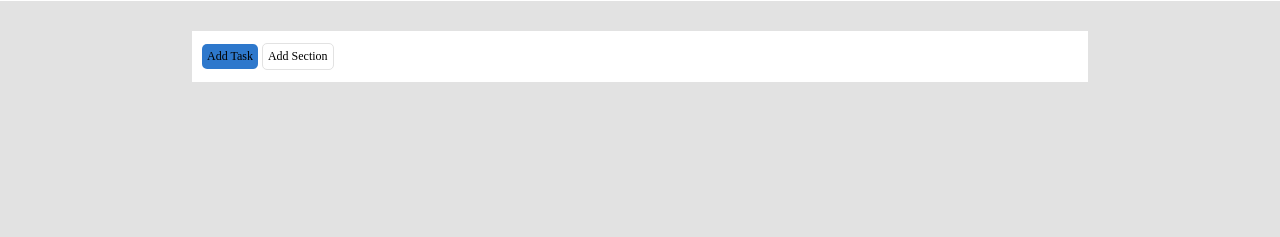
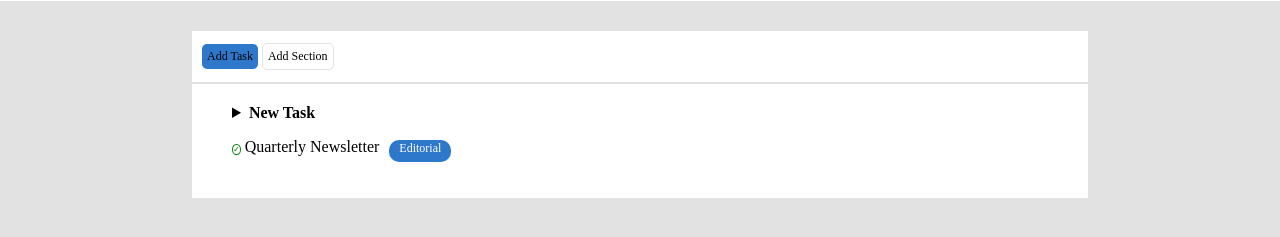
Before and after one commit to Ahurricaneeos/html-css-tobolist, a plain HTML site: page index.html in a window 1280 px wide. Shown: the part 43-280 px from the top of the page. Drawn offline with Linux system fonts and the light colour scheme.

Commit message:
Added first paragraph

```diff
--- a/css/style.css
+++ b/css/style.css
@@ -11,12 +11,26 @@
     background-color: rgb(46, 120, 204);
 }
 
+.font-style-small {
+    font-size: 12px;
+    color: white;
+    text-align: center;
+    padding: 1px;
+}
+
 .container-small {
     width: 70%;
     margin: auto;
     margin-top: 30px;
     margin-bottom: 2px;
-    background-color: white;
+}
+.container-big {
+    width: 70%;
+    margin: auto;
+    margin-top: 0px;
+    padding: 20px;
+    padding-left: 40px;
+    box-sizing: border-box;
 }
 
 .add-task-section {
@@ -39,3 +53,24 @@
     border-radius: 5px;
     padding: 5px;
 }
+.bold-text {
+    font-weight: 700;
+}
+
+.check {
+    color: green;
+    font-size: 8px;
+    border-style: solid;
+    border-width: 1px;
+    border-radius: 50%;
+    height: 10px;
+    width: 10px;
+}
+
+.contenitors {
+    width: 60px;
+    height: 20px;
+    display: inline-block;
+    border-radius: 10px;
+    margin-left: 10px;
+}
--- a/index.html
+++ b/index.html
@@ -12,9 +12,13 @@
 <img height="40px" src="img/Toboolist-logo.jpg" alt="logo toboolist">
     </header>
     <main>
-        <div class="container-small">
+        <div class="container-small bg-white">
             <p class="add-task-section bg-blue add-task">Add Task</p>
             <p class="add-task-section add-section">Add Section</p>
+        </div>
+        <div class="container-big bg-white">
+            <details><summary class="bold-text">New Task</summary></details>
+            <p><span class="check">&check;</span> Quarterly Newsletter<span class="bg-blue contenitors font-style-small">Editorial</span></p>
         </div>
     </main>
     <footer>
```
